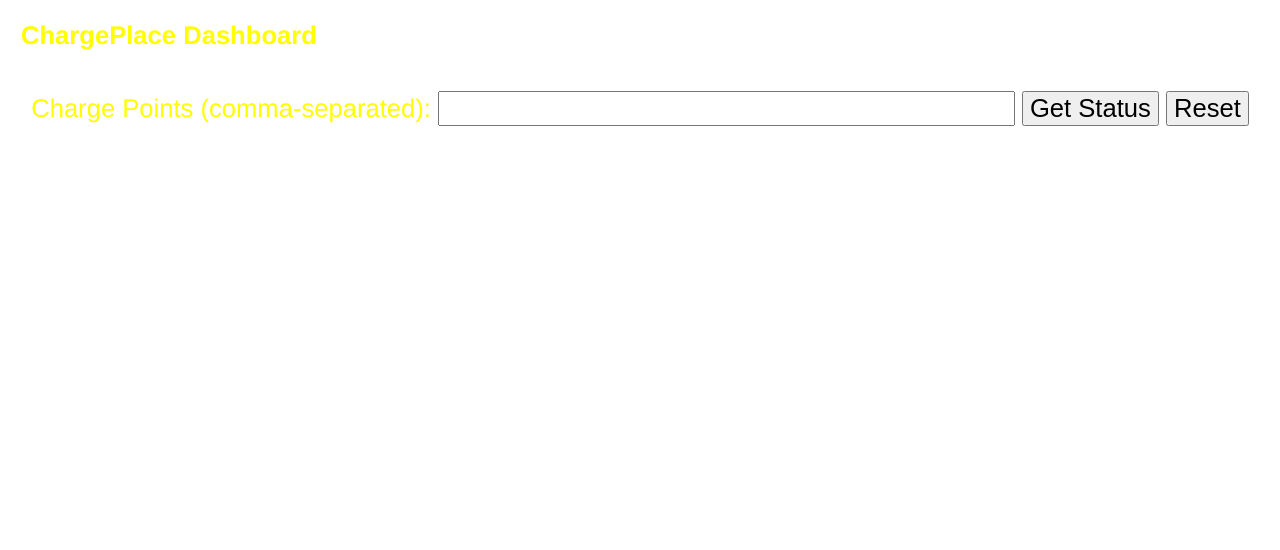
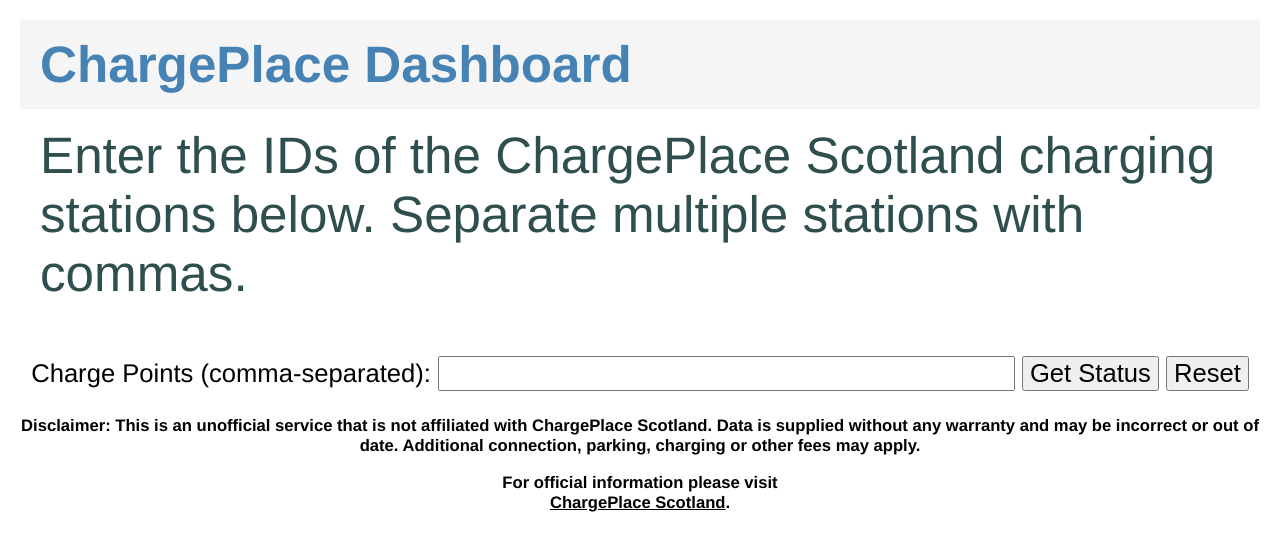
Before and after one commit to iainfm/ChargePointDashboard, a plain HTML site: page index.html in a window 1280 px wide. Drawn offline with nearby package versions, Linux system fonts and the light colour scheme.

Commit message:
New index page

```diff
--- a/index.html
+++ b/index.html
@@ -13,8 +13,15 @@
   <style>
   body, html {
 	font-size: 2vw;
-	color: yellow !important;
+	font-family: "Helvetica", Sans-Serif;
+	color: black !important;
 	}
+  th {
+        font-size: 3vw;
+        font-family: "Helvetica", Sans-Serif;
+        color: black;
+  }
+
   input {
 	font-size: 2vw;
 	}
@@ -29,7 +36,7 @@
   <link rel="icon" sizes="192x192" href="img/192x192.png">
   <link rel="icon" type="image/png" href="img/favicon-32x32.png" sizes="32x32" />
   <link rel="icon" type="image/png" href="img/favicon-16x16.png" sizes="16x16" />
-  <link rel="stylesheet" type="text/css" href="cpdash.css">
+  <link rel="stylesheet" type="text/css" href="cpdash.css?a=1">
   <link rel="stylesheet" href="https:////code.jquery.com/ui/1.12.1/themes/base/jquery-ui.css">
   <script src="https://code.jquery.com/jquery-1.12.4.js"></script>
   <script src="https://code.jquery.com/ui/1.12.1/jquery-ui.js"></script>
@@ -67,7 +74,8 @@ function bodge() {
 </head>
 <body onload="return bodge()">
 <div>
-<table class='tTitleL'><tr><th colspan = 2 class='tTitleL'>ChargePlace Dashboard</th><tr>
+<table class='address'><tr><td colspan = 2 class='address'>ChargePlace Dashboard</td><tr>
+<td>Enter the IDs of the ChargePlace Scotland charging stations below. Separate multiple stations with commas.
 </table>
 <p>
 <center>
@@ -79,7 +87,11 @@ function bodge() {
   </center>
   </p>
 </div>
-
+<h3>
+Disclaimer: This is an unofficial service that is not affiliated with ChargePlace Scotland. Data is supplied without any warranty and may be incorrect or out of date. Additional connection, parking, charging or other fees may apply.</p>
+For official information please visit
+<br><a href="https://www.chargeplacescotland.org"</a><u>ChargePlace Scotland</u>.</p></center>
+</h3>
 
 </body>
 </html>
```
